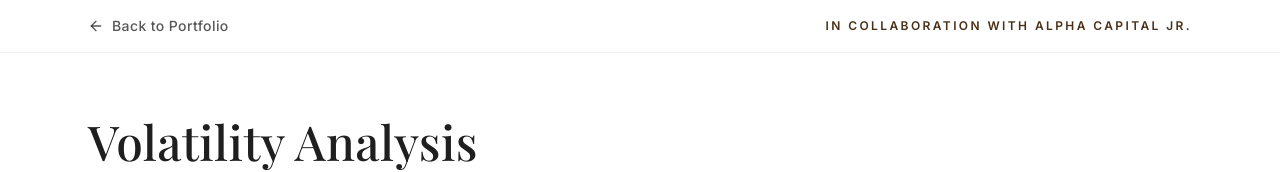
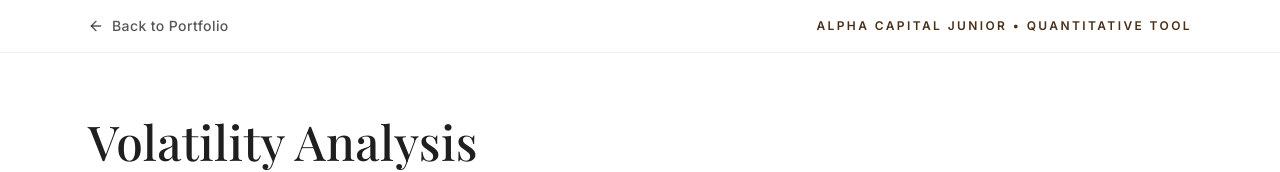
Before and after one commit to jean2biolley/My_e_portfolio, a Next.js app: page /volatility-analysis in a window 1280 px wide. Shown: the top 172 px of the page. Built offline with nearby package versions, Linux system fonts and the light colour scheme; a web font is replaced by a local one.

Commit message:
small change in header 5 11

```diff
--- a/src/app/volatility-analysis/page.tsx
+++ b/src/app/volatility-analysis/page.tsx
@@ -223,7 +223,7 @@ export default function VolatilityAnalysisPage() {
             <ArrowLeft size={16} /> Back to Portfolio
           </Link>
           <span className="text-xs uppercase tracking-[0.2em] text-accent font-semibold">
-            In collaboration with Alpha Capital Jr.
+            Alpha Capital Junior • Quantitative Tool
           </span>
         </div>
       </header>
```
